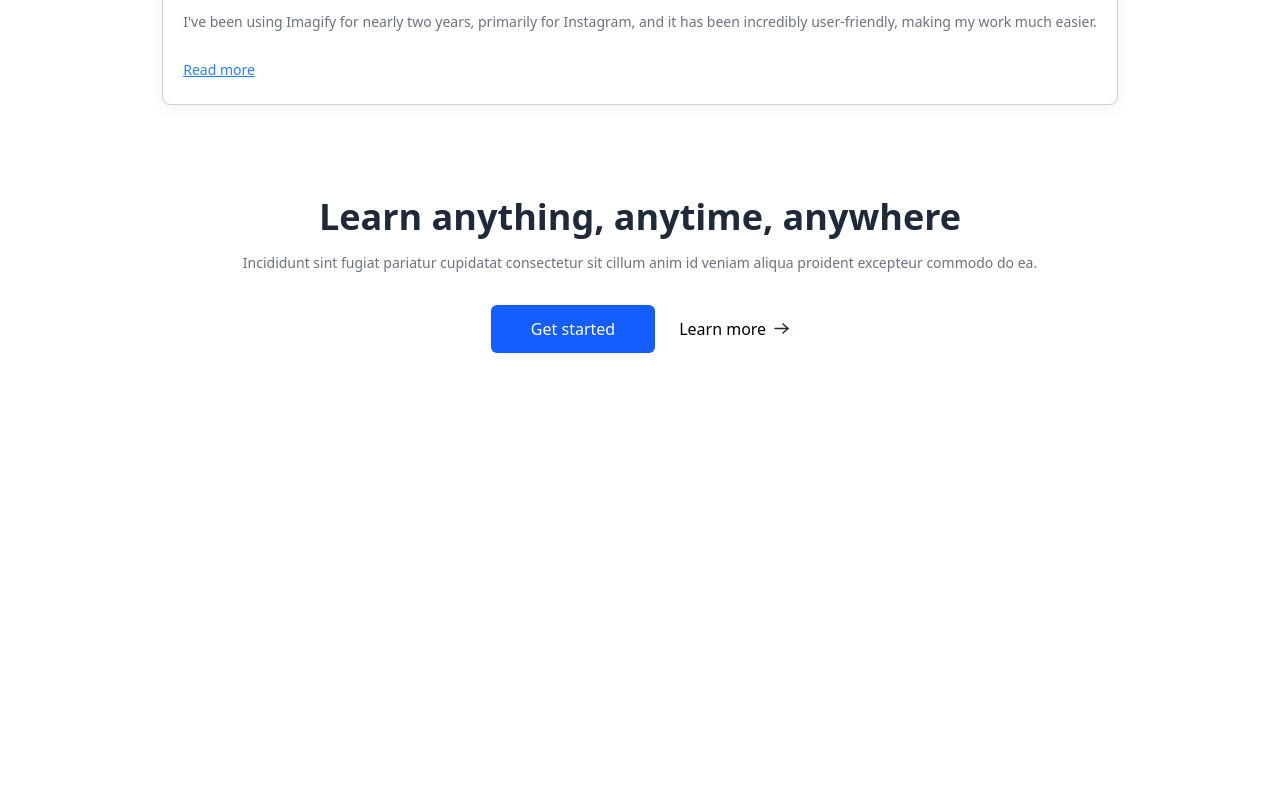
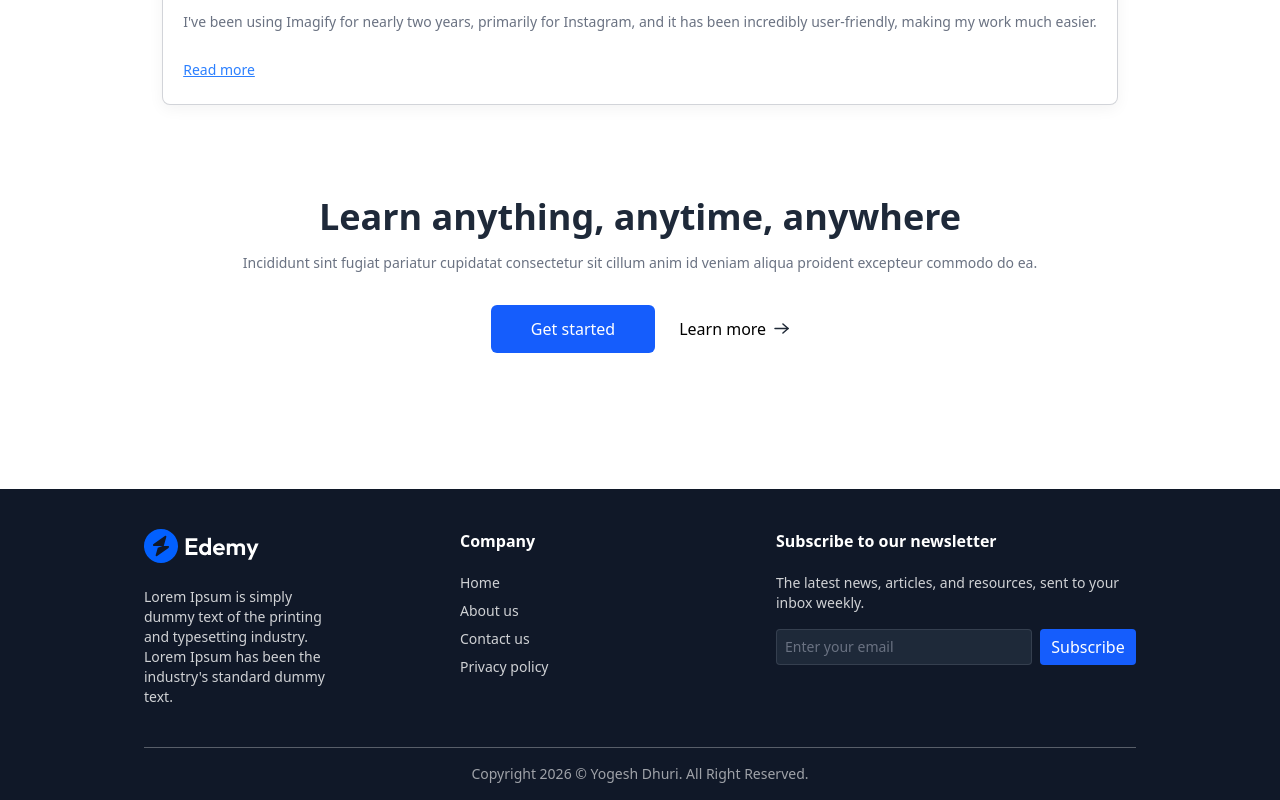
Before and after one commit to ysdhuri312/learning-management-system-v2, a Next.js app in the folder client/: page / in a window 1280 px wide. Shown: the part 1485-2285 px from the top of the page. Before the commit the page ends 1934 px from the top, so only its background shows below. Built offline with nearby package versions, Linux system fonts and the light colour scheme.

Commit message:
Complete footer section

```diff
--- a/client/src/app/layout.tsx
+++ b/client/src/app/layout.tsx
@@ -4,6 +4,7 @@ import type { Metadata } from 'next';
 import localFont from 'next/font/local';
 import './globals.css';
 import Navbar from '@/components/home/Navbar';
+import Footer from '@/components/home/Footer';
 
 const outfit = localFont({
   src: '../../public/fonts/outfitVF.ttf',
@@ -26,6 +27,7 @@ export default function RootLayout({
       <body className='min-h-full flex flex-col'>
         <Navbar />
         {children}
+        <Footer />
       </body>
     </html>
   );
--- /dev/null
+++ b/client/src/components/home/Footer.tsx
@@ -0,0 +1,60 @@
+/** @format */
+
+import Image from 'next/image';
+import { assets } from '../../../public/assets';
+
+export default function Footer() {
+  return (
+    <footer className='bg-gray-900 md:px-36 text-left w-full mt-10'>
+      <div className='flex flex-col md:flex-row items-start px-8 md:px-0 justify-center gap-10 md:gap-32 py-10 border-b border-white/30'>
+        <div className='flex flex-col md:items-start items-center w-full'>
+          <Image src={assets.logo_dark} alt='logo' />
+          <p className='mt-6 text-center md:text-left text-sm text-white/80'>
+            Lorem Ipsum is simply dummy text of the printing and typesetting
+            industry. Lorem Ipsum has been the industry's standard dummy text.
+          </p>
+        </div>
+
+        <div className='flex flex-col md:items-start items-center w-full'>
+          <h2 className='font-semibold text-white mb-5'>Company</h2>
+          <ul className='flex md:flex-col w-full justify-between text-sm text-white/80 md:space-y-2'>
+            <li>
+              <a href='#'>Home</a>
+            </li>
+            <li>
+              <a href='#'>About us</a>
+            </li>
+            <li>
+              <a href='#'>Contact us</a>
+            </li>
+            <li>
+              <a href='#'>Privacy policy</a>
+            </li>
+          </ul>
+        </div>
+
+        <div className='hidden md:flex flex-col items-start w-full'>
+          <h2 className='font-semibold text-white mb-5'>
+            Subscribe to our newsletter
+          </h2>
+          <p className='text-sm text-white/80'>
+            The latest news, articles, and resources, sent to your inbox weekly.
+          </p>
+          <div className='flex items-center gap-2 pt-4'>
+            <input
+              className='border border-gray-500/30 bg-gray-800 text-gray-500 placeholder-gray-500 outline-none w-64 h-9 rounded px-2 text-sm'
+              type='email'
+              placeholder='Enter your email'
+            />
+            <button className='bg-blue-600 w-24 h-9 text-white rounded'>
+              Subscribe
+            </button>
+          </div>
+        </div>
+      </div>
+      <p className='py-4 text-center text-xs md:text-sm text-white/60'>
+        Copyright 2026 © Yogesh Dhuri. All Right Reserved.
+      </p>
+    </footer>
+  );
+}
```
